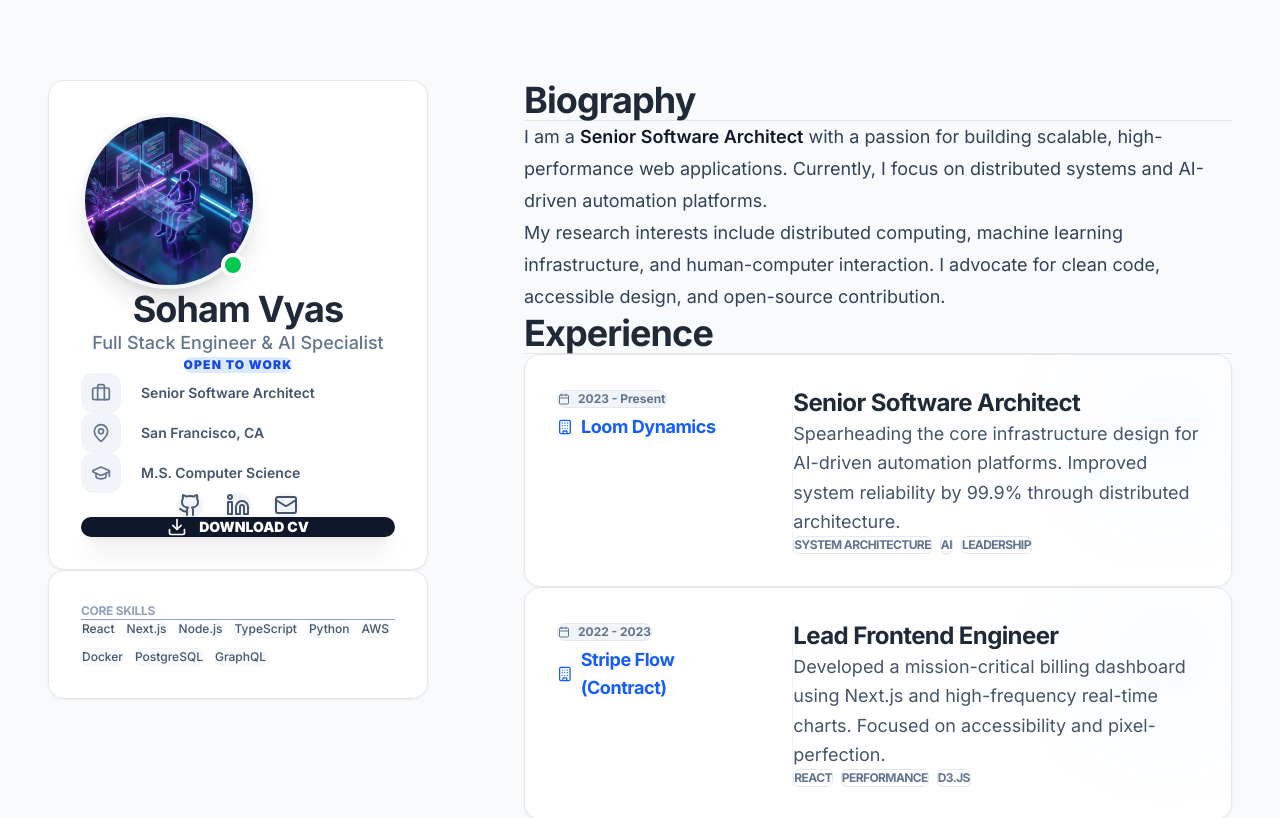
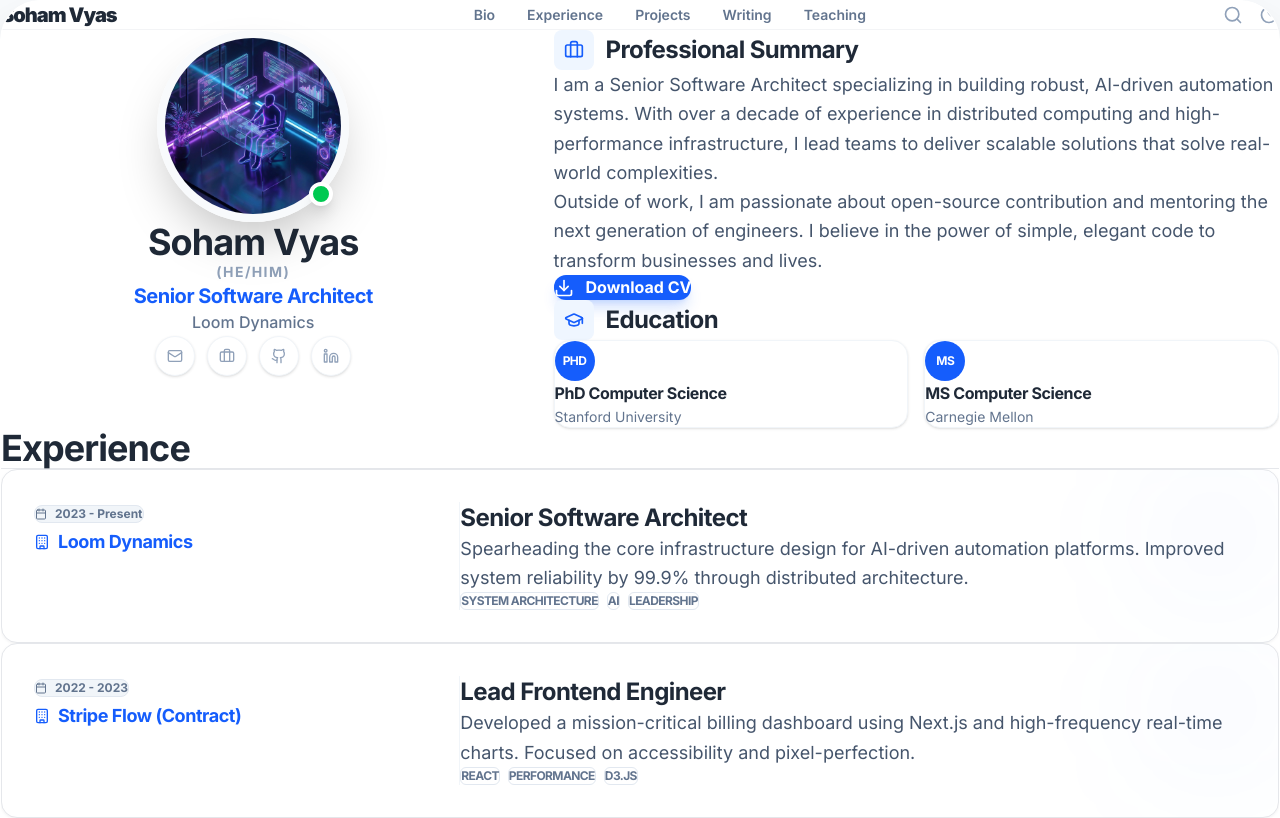
Before and after one commit to vyassoham/myweb, a Next.js app: page / in a window 1280 px wide. Shown: the top 818 px of the page. Built offline with nearby package versions, Linux system fonts and the light colour scheme.

Commit message:
SECURITY & UI: Re-enable security layer (no copy/paste/inspect) and finalize Academic CV inspiration layout

```diff
--- a/app/components/AcademicContent.tsx
+++ b/app/components/AcademicContent.tsx
@@ -5,22 +5,9 @@ import { Calendar, Building, ArrowUpRight } from "lucide-react";
 
 export default function AcademicContent(): React.JSX.Element {
     return (
-        <main className="space-y-40 pb-20"> {/* Massively increased vertical spacing for better separation */}
+        <main className="space-y-40 pb-20">
 
-            {/* 1. About Section */}
-            <section id="about" className="scroll-mt-24">
-                <h2 className="text-4xl font-bold mb-10 pb-4 border-b border-gray-200 dark:border-gray-800">Biography</h2>
-                <div className="prose dark:prose-invert max-w-none text-lg text-slate-700 dark:text-slate-300 leading-8">
-                    <p className="mb-6">
-                        I am a <span className="font-semibold text-slate-900 dark:text-white">Senior Software Architect</span> with a passion for building scalable, high-performance web applications.
-                        Currently, I focus on distributed systems and AI-driven automation platforms.
-                    </p>
-                    <p>
-                        My research interests include distributed computing, machine learning infrastructure, and human-computer interaction.
-                        I advocate for clean code, accessible design, and open-source contribution.
-                    </p>
-                </div>
-            </section>
+            {/* Biography moved to Hero */}
 
             {/* 2. Experience Section */}
             <section id="experience" className="scroll-mt-24">
--- /dev/null
+++ b/app/components/AcademicHero.tsx
@@ -0,0 +1,95 @@
+"use client";
+
+import Image from "next/image";
+import { motion } from "framer-motion";
+import { Mail, Github, Linkedin, Download, GraduationCap, Briefcase, MapPin } from "lucide-react";
+
+export default function AcademicHero(): React.JSX.Element {
+    return (
+        <section className="grid grid-cols-1 lg:grid-cols-12 gap-12 py-12 px-8">
+            {/* Left: Profile Info */}
+            <div className="lg:col-span-5 flex flex-col items-center text-center">
+                <div className="relative w-48 h-48 mb-8">
+                    <Image
+                        src="/assets/hero.png"
+                        alt="Soham Vyas"
+                        fill
+                        className="object-cover rounded-full border-8 border-slate-50 dark:border-slate-800 shadow-2xl"
+                    />
+                    <div className="absolute bottom-4 right-4 w-6 h-6 bg-green-500 rounded-full border-4 border-white dark:border-slate-900 shadow-lg" />
+                </div>
+
+                <h1 className="text-4xl font-black mb-2 tracking-tight">Soham Vyas</h1>
+                <p className="text-sm text-slate-400 font-bold mb-4 uppercase tracking-widest">(he/him)</p>
+
+                <h2 className="text-xl font-bold text-blue-600 dark:text-blue-400 mb-2">Senior Software Architect</h2>
+                <p className="text-slate-500 dark:text-slate-400 font-medium mb-8">Loom Dynamics</p>
+
+                {/* Social Icons Row */}
+                <div className="flex gap-3 mb-8">
+                    {[
+                        { icon: <Mail className="w-4 h-4" />, href: "mailto:hello@soham.lol" },
+                        { icon: <Briefcase className="w-4 h-4" />, href: "#" },
+                        { icon: <Github className="w-4 h-4" />, href: "https://github.com/vyassoham" },
+                        { icon: <Linkedin className="w-4 h-4" />, href: "https://linkedin.com/in/vyassoham" },
+                    ].map((item, idx) => (
+                        <a
+                            key={idx}
+                            href={item.href}
+                            className="w-10 h-10 rounded-full bg-white dark:bg-slate-800 flex items-center justify-center text-slate-400 hover:text-blue-600 dark:hover:text-blue-400 shadow-sm border border-slate-100 dark:border-slate-700 transition-all hover:scale-110"
+                        >
+                            {item.icon}
+                        </a>
+                    ))}
+                </div>
+            </div>
+
+            {/* Right: Summary & Bio */}
+            <div className="lg:col-span-7 space-y-8">
+                <div>
+                    <div className="flex items-center gap-3 mb-6">
+                        <div className="w-10 h-10 rounded-lg bg-blue-50 dark:bg-blue-900/20 flex items-center justify-center text-blue-600 dark:text-blue-400">
+                            <Briefcase className="w-5 h-5" />
+                        </div>
+                        <h3 className="text-2xl font-black">Professional Summary</h3>
+                    </div>
+                    <div className="prose dark:prose-invert max-w-none text-lg text-slate-600 dark:text-slate-300 leading-relaxed">
+                        <p className="mb-6">
+                            I am a Senior Software Architect specializing in building robust, AI-driven automation systems. With over a decade of experience in distributed computing and high-performance infrastructure, I lead teams to deliver scalable solutions that solve real-world complexities.
+                        </p>
+                        <p>
+                            Outside of work, I am passionate about open-source contribution and mentoring the next generation of engineers. I believe in the power of simple, elegant code to transform businesses and lives.
+                        </p>
+                    </div>
+                </div>
+
+                <button className="flex items-center gap-3 bg-blue-600 hover:bg-blue-700 text-white px-8 py-4 rounded-xl font-bold shadow-lg shadow-blue-600/20 transition-all hover:-translate-y-1 active:scale-95">
+                    <Download className="w-5 h-5" />
+                    Download CV
+                </button>
+
+                {/* Education Preview Row as seen in image */}
+                <div className="pt-8">
+                    <div className="flex items-center gap-3 mb-6">
+                        <div className="w-10 h-10 rounded-lg bg-blue-50 dark:bg-blue-900/20 flex items-center justify-center text-blue-600 dark:text-blue-400">
+                            <GraduationCap className="w-5 h-5" />
+                        </div>
+                        <h3 className="text-2xl font-black">Education</h3>
+                    </div>
+                    <div className="grid grid-cols-1 sm:grid-cols-2 gap-4">
+                        <div className="bg-white dark:bg-slate-800 p-6 rounded-2xl border border-slate-100 dark:border-slate-700 shadow-sm">
+                            <div className="w-10 h-10 rounded-full bg-blue-600 text-white flex items-center justify-center mb-4 font-bold text-xs uppercase tracking-tighter">PHD</div>
+                            <h4 className="font-bold mb-1">PhD Computer Science</h4>
+                            <p className="text-sm text-slate-500">Stanford University</p>
+                        </div>
+                        <div className="bg-white dark:bg-slate-800 p-6 rounded-2xl border border-slate-100 dark:border-slate-700 shadow-sm">
+                            <div className="w-10 h-10 rounded-full bg-blue-600 text-white flex items-center justify-center mb-4 font-bold text-xs uppercase tracking-tighter">MS</div>
+                            <h4 className="font-bold mb-1">MS Computer Science</h4>
+                            <p className="text-sm text-slate-500">Carnegie Mellon</p>
+                        </div>
+                    </div>
+                </div>
+            </div>
+        </section>
+    );
+}
--- /dev/null
+++ b/app/components/AcademicNavbar.tsx
@@ -0,0 +1,43 @@
+"use client";
+
+import { motion } from "framer-motion";
+import { Search, Moon, Sun } from "lucide-react";
+
+const NAV_LINKS = [
+    { name: "Bio", href: "#about" },
+    { name: "Experience", href: "#experience" },
+    { name: "Projects", href: "#projects" },
+    { name: "Writing", href: "#writing" },
+    { name: "Teaching", href: "#teaching" },
+];
+
+export default function AcademicNavbar(): React.JSX.Element {
+    return (
+        <nav className="flex items-center justify-between py-4 px-8 border-b border-gray-100 dark:border-gray-800">
+            <div className="text-xl font-black tracking-tighter">
+                Soham Vyas
+            </div>
+
+            <div className="hidden md:flex items-center gap-8">
+                {NAV_LINKS.map((link) => (
+                    <a
+                        key={link.name}
+                        href={link.href}
+                        className="text-sm font-semibold text-slate-500 hover:text-blue-600 dark:text-slate-400 dark:hover:text-blue-400 transition-colors"
+                    >
+                        {link.name}
+                    </a>
+                ))}
+            </div>
+
+            <div className="flex items-center gap-4 text-slate-400">
+                <button className="p-2 hover:text-blue-600 transition-colors">
+                    <Search className="w-5 h-5" />
+                </button>
+                <button className="p-2 hover:text-blue-600 transition-colors">
+                    <Moon className="w-5 h-5" />
+                </button>
+            </div>
+        </nav>
+    );
+}
--- a/app/globals.css
+++ b/app/globals.css
@@ -44,6 +44,11 @@ body {
   color: var(--foreground);
   font-family: var(--font-sans);
   line-height: 1.6;
+  user-select: none;
+  /* Security measure: prevent text selection */
+  -webkit-user-select: none;
+  -moz-user-select: none;
+  -ms-user-select: none;
 }
 
 /* Typography Overrides */
--- a/app/page.tsx
+++ b/app/page.tsx
@@ -1,26 +1,34 @@
 "use client";
 
-import Sidebar from "./components/AcademicSidebar";
+import Navbar from "./components/AcademicNavbar";
+import Hero from "./components/AcademicHero";
 import Content from "./components/AcademicContent";
+import SecurityLayer from "./components/SecurityLayer";
 
 export default function Home(): React.JSX.Element {
   return (
-    <div className="min-h-screen bg-slate-50 dark:bg-slate-900">
-      <div className="academic-container">
+    <>
+      <SecurityLayer />
+      <div className="min-h-screen bg-slate-50 dark:bg-slate-900 md:p-12 p-4">
+        <div className="max-w-[1400px] mx-auto bg-white dark:bg-slate-900/50 backdrop-blur-3xl rounded-[40px] shadow-2xl overflow-hidden border border-white/20 dark:border-slate-800">
 
-        {/* Left Column - Sticky Sidebar */}
-        <Sidebar />
+          {/* Navigation Bar */}
+          <Navbar />
 
-        {/* Right Column - Main Content */}
-        <div className="content-area">
-          <Content />
+          {/* Main Content Area */}
+          <div className="p-8 md:p-16 space-y-24">
+            {/* Hero Section (Profile + Summary) */}
+            <Hero />
 
-          <div className="mt-20 pt-10 border-t border-slate-200 dark:border-slate-800 text-center text-slate-400 text-sm">
-            <p>© 2026 Soham Vyas. Powered by Next.js & Tailwind CSS.</p>
+            {/* Detailed Sections (Experience, Projects, etc.) */}
+            <Content />
+
+            <footer className="pt-20 pb-10 border-t border-slate-100 dark:border-slate-800 text-center text-slate-400 text-sm font-medium">
+              <p>© 2026 Soham Vyas. Powered by Next.js & Tailwind CSS.</p>
+            </footer>
           </div>
         </div>
-
       </div>
-    </div>
+    </>
   );
 }
```
